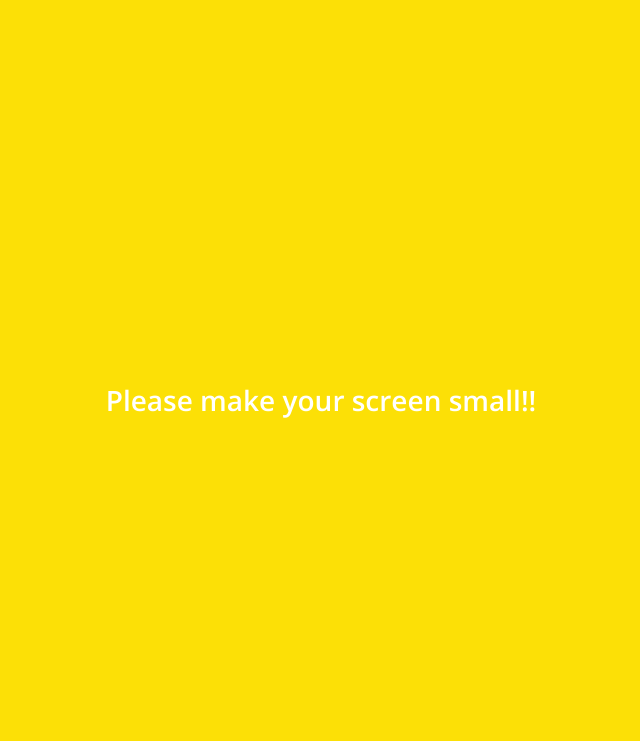
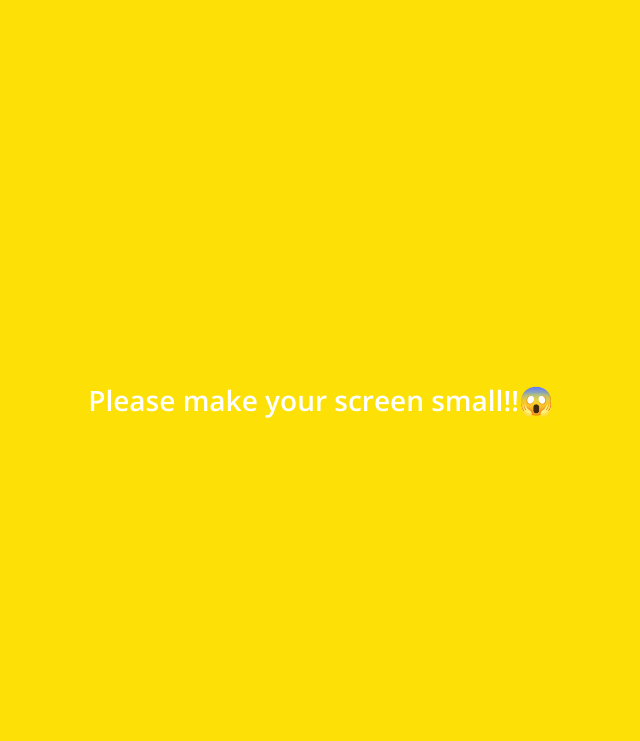
Before and after one commit to ptah0414/kakao-clone-v2, a plain HTML site: page chat.html in a window 1280 px wide. Shown: the top 741 px of the page, without its empty margins (319-959 px from the left). Drawn offline with nearby package versions, Linux system fonts and the light colour scheme.

Commit message:
Added Emoji
😱

```diff
--- a/chat.html
+++ b/chat.html
@@ -118,7 +118,7 @@
     </div>
     <div class="bigScreen">
       <span class="bigScreen__text">
-        Please make your screen small!!
+        Please make your screen small!!😱
       </span>
     </div>
   </body>
```
Also changed, not shown: find.html (+1 -1 lines), friends.html (+1 -1 lines), index.html (+1 -1 lines), more.html (+1 -1 lines), settings.html (+1 -1 lines).
